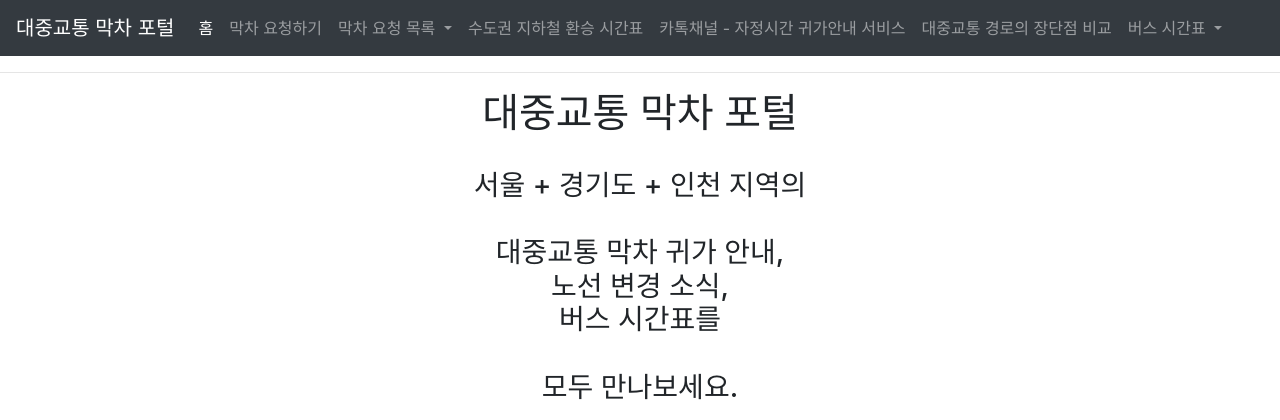
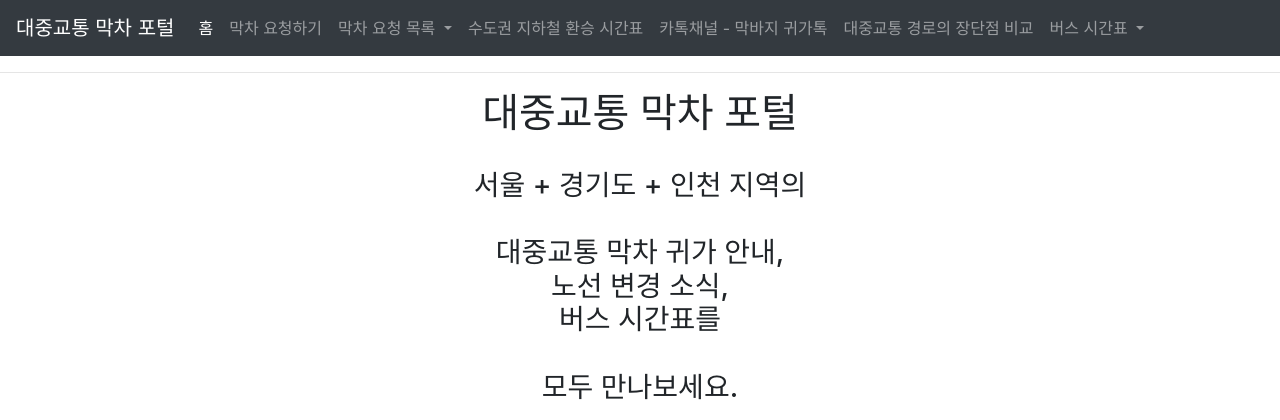
Before and after one commit to creationyun/MidnightGuideToHome, a Django app: page /web/ in a window 1280 px wide. Shown: the top 420 px of the page. Run offline with Django 3.2, Linux system fonts and the light colour scheme; some libraries are stand-ins or nearby versions.

Commit message:
Change jajeongsigan-gwigaannae-service to makbaji-gwigatalk

```diff
--- a/app/templates/base.html
+++ b/app/templates/base.html
@@ -56,7 +56,7 @@
         </li>
 
         <li class="nav-item">
-          <a class="nav-link" href="http://pf.kakao.com/_GskxcC/chat">카톡채널 - 자정시간 귀가안내 서비스</a>
+          <a class="nav-link" href="http://pf.kakao.com/_izrIb/chat">카톡채널 - 막바지 귀가톡</a>
         </li>
 
         {% url 'web_pub_trans_routes_comparisons' as url %}
--- a/app/templates/web/index.html
+++ b/app/templates/web/index.html
@@ -16,10 +16,10 @@
       </ol>
       <div class="carousel-inner">
         <div class="carousel-item active">
-          <img src="/static/MidnightGuideToHome_Screenshot.png" class="d-block w-100" alt="자정시간 귀가안내 서비스 스크린샷">
+          <img src="/static/MidnightGuideToHome_Screenshot.jpg" class="d-block w-100" alt="막바지 귀가톡 스크린샷">
         </div>
         <div class="carousel-item">
-          <img src="/static/MidnightGuideToHome_Promotion.png" class="d-block w-100" alt="자정시간 귀가안내 서비스 채널 추가">
+          <img src="/static/MidnightGuideToHome_Promotion.png" class="d-block w-100" alt="막바지 귀가톡 채널 추가">
         </div>
         <div class="carousel-item">
           <img src="/static/TransferTimetable_Banner.png" class="d-block w-100" alt="수도권 지하철 환승 시간표 배너">
```
Also changed, not shown: static/MidnightGuideToHome_Promotion.png, static/MidnightGuideToHome_Screenshot.png (deleted).
